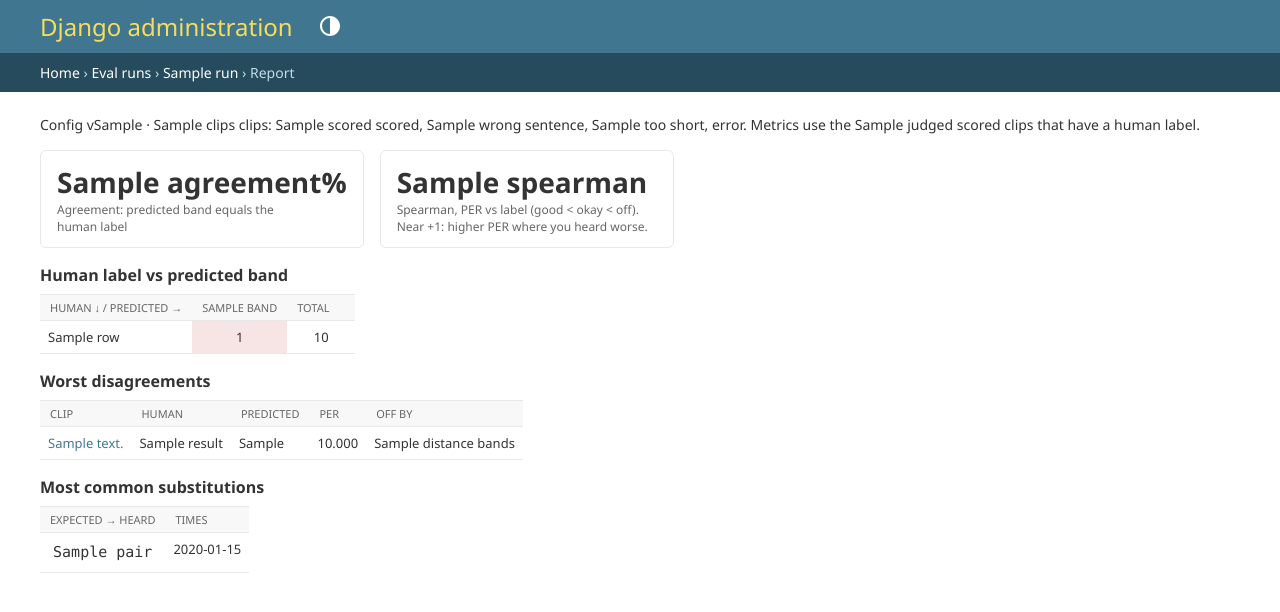
After one commit to luisdoingdev/honest_ear, a Django app: template core/templates/admin/core/evalrun/report.html in a window 1280 px wide. The commit adds this page. Shown: the top 612 px of the page. Run offline with Django 5.2, Linux system fonts and the light colour scheme; the template is opened without the code that fills it: most values are stand-ins (such as "Sample title", 1, 10 or a date in 2020); data that the repository does not hold is empty; parts of the project's set-up code (start-up, migrations or seed data) failed here and were passed over.

Commit message:
feat(eval): per-run report page in the admin
A custom EvalRun admin view (get_urls, wrapped in admin_site.admin_view,
template extending admin/base_site.html):
- agreement % and Spearman between PER and the human label;
- 3x3 confusion grid of human label vs predicted band;
- clips sorted by worst disagreement, each linking to its detail page;
- the most common substitutions across the run.
Linked from the EvalRun list and each run's page.

Co-Authored-By: Claude Opus 5.5 <noreply@anthropic.com>

```diff
--- a/core/static/core/admin/eval.css
+++ b/core/static/core/admin/eval.css
@@ -10,3 +10,12 @@
 .ev-sub, .ev-del, .ev-ins { color: #ba2121; font-weight: 600; }
 .ev-gap { color: var(--body-quiet-color, #999); font-weight: 400; }
 .ev-legend { margin-top: 10px; font-size: 12px; color: var(--body-quiet-color, #666); }
+
+/* Run report */
+.ev-metrics { display: flex; flex-wrap: wrap; gap: 16px; margin: 16px 0 8px; }
+.ev-metric { padding: 12px 16px; border: 1px solid var(--hairline-color, #ddd); border-radius: 6px; min-width: 220px; }
+.ev-metric-value { font-size: 28px; font-weight: 600; }
+.ev-metric-label { font-size: 12px; color: var(--body-quiet-color, #666); max-width: 260px; }
+.ev-confusion td { text-align: center; min-width: 4em; }
+.ev-agree { background: rgba(68, 153, 68, 0.15); font-weight: 600; }
+.ev-disagree { background: rgba(186, 33, 33, 0.12); }
--- /dev/null
+++ b/core/templates/admin/core/evalrun/report.html
@@ -0,0 +1,81 @@
+{% extends "admin/base_site.html" %}
+{% load static %}
+
+{% block extrastyle %}{{ block.super }}<link rel="stylesheet" href="{% static 'core/admin/eval.css' %}">{% endblock %}
+
+{% block breadcrumbs %}
+<div class="breadcrumbs">
+  <a href="{% url 'admin:index' %}">Home</a>
+  &rsaquo; <a href="{% url 'admin:core_evalrun_changelist' %}">Eval runs</a>
+  &rsaquo; <a href="{% url 'admin:core_evalrun_change' run.pk %}">{{ run }}</a>
+  &rsaquo; Report
+</div>
+{% endblock %}
+
+{% block content %}
+<div id="content-main" class="ev-report">
+  <p>Config v{{ run.config_version }} · {{ summary.clips }} clip{{ summary.clips|pluralize }}:
+    {{ summary.statuses.scored }} scored, {{ summary.statuses.wrong_sentence }} wrong sentence,
+    {{ summary.statuses.too_short }} too short, {{ summary.statuses.error }} error{{ summary.statuses.error|pluralize }}.
+    Metrics use the {{ summary.judged }} scored clip{{ summary.judged|pluralize }} that have a human label.</p>
+
+  <div class="ev-metrics">
+    <div class="ev-metric">
+      <div class="ev-metric-value">{% if summary.agreement is None %}—{% else %}{{ summary.agreement }}%{% endif %}</div>
+      <div class="ev-metric-label">Agreement: predicted band equals the human label</div>
+    </div>
+    <div class="ev-metric">
+      <div class="ev-metric-value">{% if summary.spearman is None %}—{% else %}{{ summary.spearman }}{% endif %}</div>
+      <div class="ev-metric-label">Spearman, PER vs label (good &lt; okay &lt; off). Near +1: higher PER where you heard worse.</div>
+    </div>
+  </div>
+
+  <h2>Human label vs predicted band</h2>
+  <table class="ev-confusion">
+    <thead>
+      <tr><th>Human ↓ / Predicted →</th>{% for band in bands %}<th>{{ band }}</th>{% endfor %}<th>Total</th></tr>
+    </thead>
+    <tbody>
+      {% for row in confusion %}
+      <tr>
+        <th>{{ row.label }}</th>
+        {% for cell in row.cells %}<td class="{% if cell.agrees %}ev-agree{% elif cell.count %}ev-disagree{% endif %}">{{ cell.count }}</td>{% endfor %}
+        <td>{{ row.total }}</td>
+      </tr>
+      {% endfor %}
+    </tbody>
+  </table>
+
+  <h2>Worst disagreements</h2>
+  {% if disagreements %}
+  <table>
+    <thead><tr><th>Clip</th><th>Human</th><th>Predicted</th><th>PER</th><th>Off by</th></tr></thead>
+    <tbody>
+      {% for item in disagreements %}
+      <tr>
+        <td><a href="{% url 'admin:core_evalclip_change' item.result.clip_id %}">{{ item.result.clip.intended_text|truncatechars:70 }}</a></td>
+        <td>{{ item.result.get_human_label_display }}</td>
+        <td>{{ item.result.get_predicted_band_display }}</td>
+        <td>{{ item.result.per|floatformat:3 }}</td>
+        <td>{{ item.distance }} band{{ item.distance|pluralize }}</td>
+      </tr>
+      {% endfor %}
+    </tbody>
+  </table>
+  {% else %}
+  <p>None: every scored, labeled clip landed in the band you gave it.</p>
+  {% endif %}
+
+  <h2>Most common substitutions</h2>
+  {% if summary.top_substitutions %}
+  <table>
+    <thead><tr><th>Expected → heard</th><th>Times</th></tr></thead>
+    <tbody>
+      {% for pair, times in summary.top_substitutions %}<tr><td class="ev-op">{{ pair }}</td><td>{{ times }}</td></tr>{% endfor %}
+    </tbody>
+  </table>
+  {% else %}
+  <p>No substitutions in this run.</p>
+  {% endif %}
+</div>
+{% endblock %}
```
Also changed, not shown: core/admin.py (+52 -3 lines), core/test_bench.py (+46 -0 lines).
